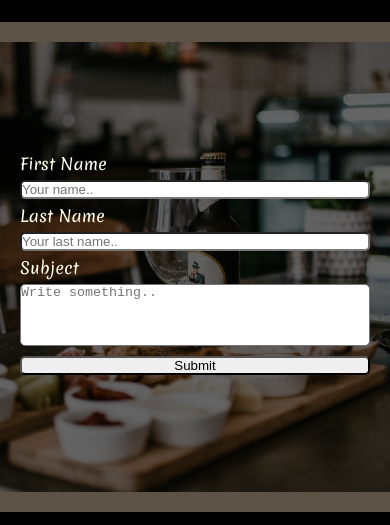
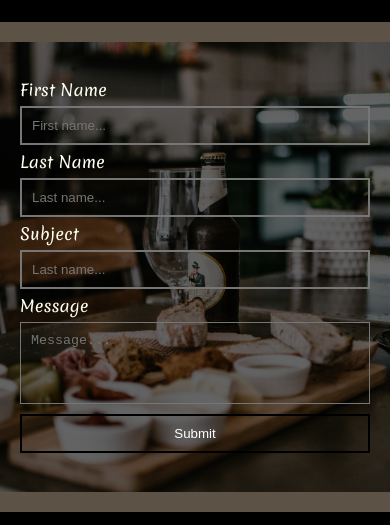
Before and after one commit to LiamBender/liams-restaurang, a plain HTML site: page pages/contact.html in a window 390 px wide. Shown: the part 1212-1737 px from the top of the page. Drawn offline with Linux system fonts and the light colour scheme.

Commit message:
Updated the looks of forms and made it responsive according to the new design in contact.html

```diff
--- a/pages/contact.html
+++ b/pages/contact.html
@@ -73,29 +73,42 @@
           </div>
           <div class="contact-info">
             <form action="">
+              <div>
+                <div>
                   <label for="fname">First Name</label>
                   <input
                     type="text"
                     id="fname"
                     name="firstname"
-                placeholder="Your name.."
+                    placeholder="First name..."
                   />
-
+                </div>
+                <div>
                   <label for="lname">Last Name</label>
                   <input
                     type="text"
                     id="lname"
                     name="lastname"
-                placeholder="Your last name.."
+                    placeholder="Last name..."
+                  />
+                </div>
+              </div>
+
+              <label for="lname">Subject</label>
+              <input
+                type="text"
+                id="subject"
+                name="subject"
+                placeholder="Last name..."
               />
 
-              <label for="subject">Subject</label>
+              <label for="subject">Message</label>
               <textarea
-                id="subject"
+                id="message"
                 rows="4"
                 cols="50"
-                name="subject"
-                placeholder="Write something.."
+                name="message"
+                placeholder="Message..."
               ></textarea>
 
               <input id="submit" type="submit" value="Submit" />
--- a/styles.css
+++ b/styles.css
@@ -389,7 +389,7 @@ div.contact-info {
     position: absolute;
     left: 0;
     right: 0;
-    bottom: 25%;
+    bottom: 20%;
 }
 
 div.contact-info form {
@@ -408,9 +408,26 @@ div.contact-info form textarea {
 }
 
 div.contact-info form input, textarea {
-    border-radius: 5px;
+    padding: 10px;
     margin: 5px 0;
+    background: transparent;
+    border-style: solid;
+    color: rgb(255, 255, 255);
 }
+
+div.contact-info div{
+    display: flex;
+    flex-direction: row;
+}
+
+div.contact-info div div{
+    display: inline-flex;
+    flex-wrap: wrap;
+}
+
+::placeholder {
+    opacity: 1;
+  }
 
 @media only screen and (max-width: 1325px) {
     .contact-image {
@@ -426,11 +443,24 @@ div.contact-info form input, textarea {
     .contact-image {
         min-height: 750px;
     }
+
+    div.contact-info {
+        bottom: 33%;
+    }
+
+    div.contact-info div{
+        display: flex;
+        flex-direction: column;
+    }
 }
 
 @media only screen and (max-width: 863px) {
     .contact-image {
         min-height: 850px;
+    }
+
+    div.contact-info {
+        bottom: 25%;
     }
 }
 
@@ -442,6 +472,10 @@ div.contact-info form input, textarea {
 
     .contact-image {
         min-height: 450px;
+    }
+
+    div.contact-info {
+        bottom: 7.5%;
     }
 }
 
```
Lines whose indentation alone changed are shown as unchanged.
